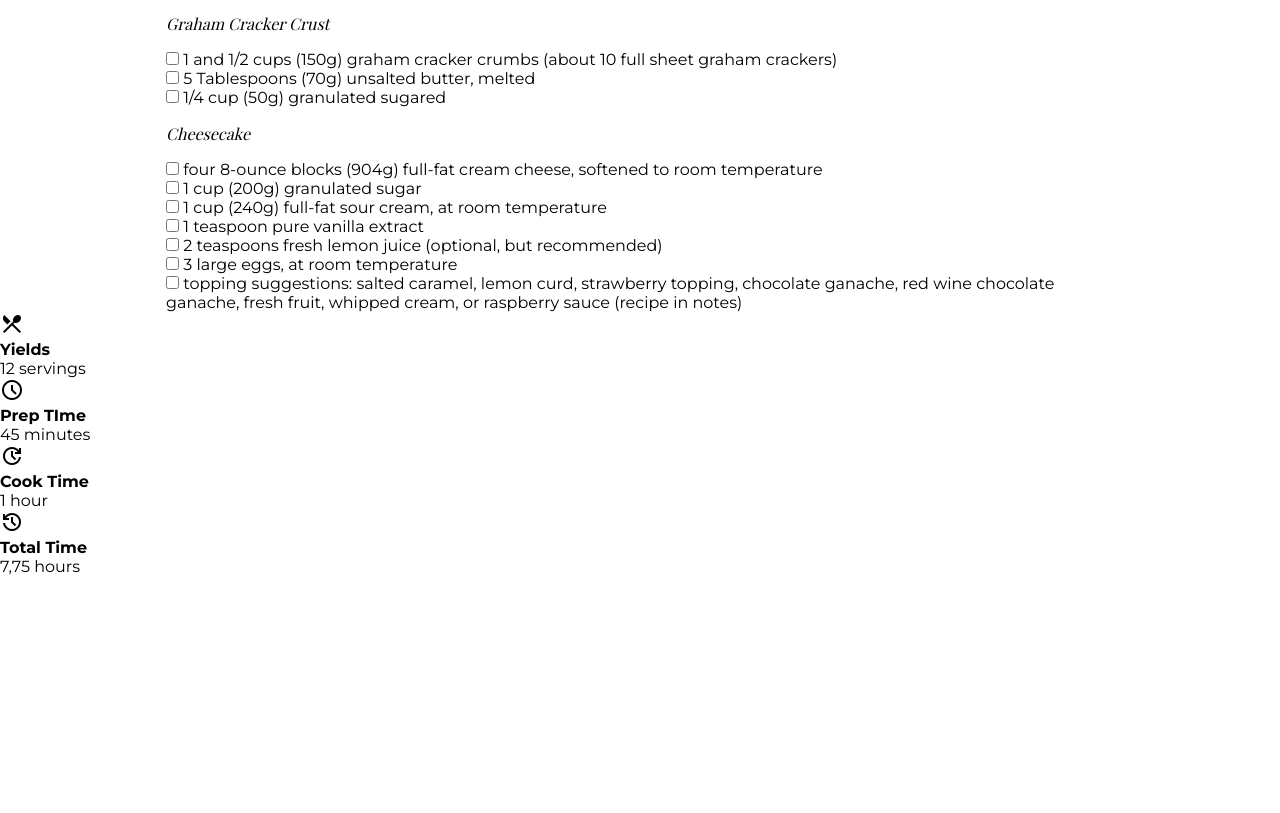
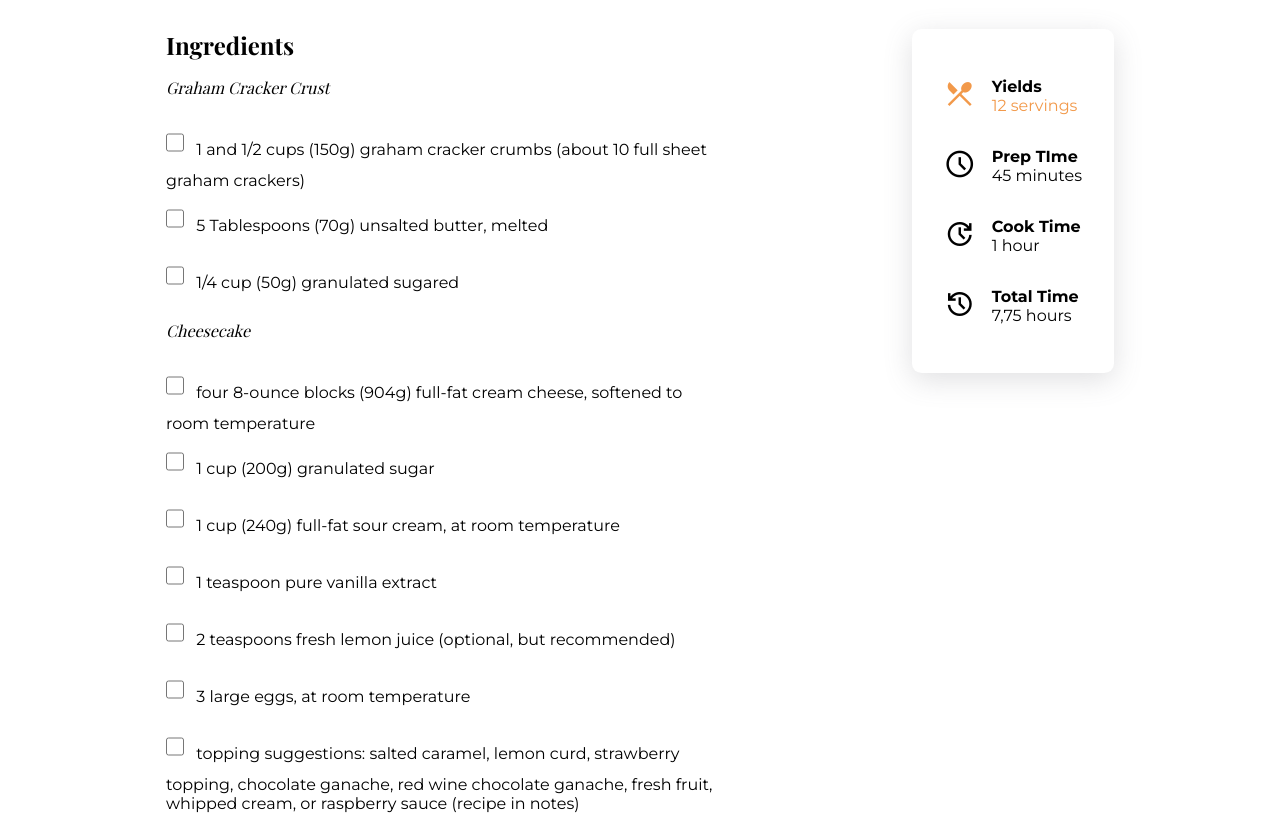
Before and after one commit to Md-FarhadHossain/Recipe-Blog, a plain HTML site: page index.html in a window 1280 px wide. Shown: the part 718-1531 px from the top of the page. Before the commit the page ends 1294 px from the top, so only its background shows below. Drawn offline with nearby package versions, Linux system fonts and the light colour scheme.

Commit message:
ingredients part dekstop version done

```diff
--- a/css/style.css
+++ b/css/style.css
@@ -68,4 +68,46 @@ header#header {
     font-style: italic;
     margin: 1rem 0;
 }
+
+.ingreTime_content {
+    width: 550px;
+}
+
+.ingredients_part {
+    display: flex;
+    justify-content: space-between;
+    padding-top: 4rem;
+}
+.ingreTime_content input,label {
+    margin: 1rem 0;
+}
+
+.ingreTime_content input {
+    margin-right: .5rem;
+    height: 25px;
+    width: 18px;
+}
+.serving {
+    display: flex;
+    align-items: center;
+    margin: 2rem 1rem;
+    gap: 1rem;
+}
+
+.servings_part {
+    box-shadow: rgba(100, 100, 111, 0.2) 0px 7px 29px 0px;
+    background: #fff;
+    height: max-content;
+    border-radius: .6rem;
+    padding: 1rem;
+    position: sticky;
+    top: 4rem;
+}
+
+.serving_icon span {
+    font-size: 2rem;
+}
+.orange-color {
+    color: #F2994A;
+}
 /* Ingredients and Time end */
--- a/index.html
+++ b/index.html
@@ -51,6 +51,7 @@
     <!-- Ingredients and Time -->
     <section>
         <div class="container">
+            <div class="ingredients_part">
                 <div class="ingreTime_content">
                     <h1>Ingredients</h1>
 
@@ -99,26 +100,26 @@
 
                     </div>
                 </div>
-        </div>
+
 
                  <!-- Servings Part -->
                  <div class="servings_part">
 
                     <!-- Yields -->
-            <div class="yields">
+                    <div class="serving">
                         <div class="serving_icon">
-                    <span class="material-symbols-outlined">restaurant_menu</span>
+                            <span class="material-symbols-outlined orange-color">restaurant_menu</span>
                         </div>
 
                         <div class="serving_desc">
                             <strong>Yields</strong>
-                    <p>12 servings</p>
+                            <p class="orange-color">12 servings</p>
                         </div>
                     </div>
 
 
                     <!-- Prep TIme -->
-            <div class="prep_time">
+                    <div class="serving">
                         <div class="serving_icon">
                             <span class="material-symbols-outlined">schedule</span>
                         </div>
@@ -131,7 +132,7 @@
 
 
                     <!-- Cook Time -->
-            <div class="cook_time">
+                    <div class="serving">
                         <div class="serving_icon">
                             <span class="material-symbols-outlined">update</span>
                         </div>
@@ -143,7 +144,7 @@
                     </div>
 
                     <!-- Total Time -->
-            <div class="yields">
+                    <div class="serving">
                         <div class="serving_icon">
                             <span class="material-symbols-outlined">history</span>
                         </div>
@@ -156,6 +157,10 @@
 
                 </div>
                 <!-- Servings Part end -->
+            </div>
+        </div>
+
+
     </section>
     <!-- Ingredients and Time end -->
 
```
Lines whose indentation alone changed are shown as unchanged.
